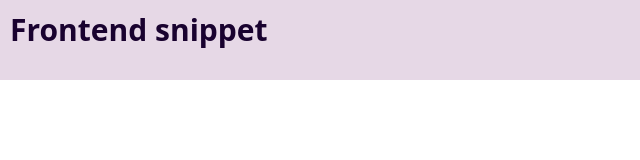
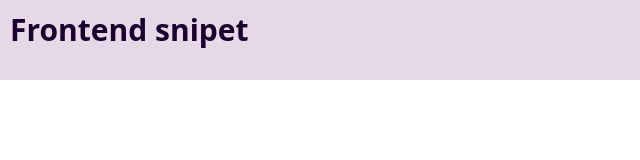
Before and after one commit to Rk07roar/frontend-snippet, a plain HTML site: page index.html in a window 1280 px wide. Shown: the full height of the page, 0-640 px from the left. Drawn offline with nearby package versions, Linux system fonts and the light colour scheme.

Commit message:
Update index.html

```diff
--- a/index.html
+++ b/index.html
@@ -16,7 +16,7 @@
       <label for="check" class="checkbtn">
         <i class='bx bx-list-ul'></i>
       </label>
-      <label class="logo">Frontend snippet</a></label>
+      <label class="logo">Frontend snipet</a></label>
       <ul>
         <li><a class="active" href="#">HOME</a></li>
         <li><a href="#">about</a></li>
```
